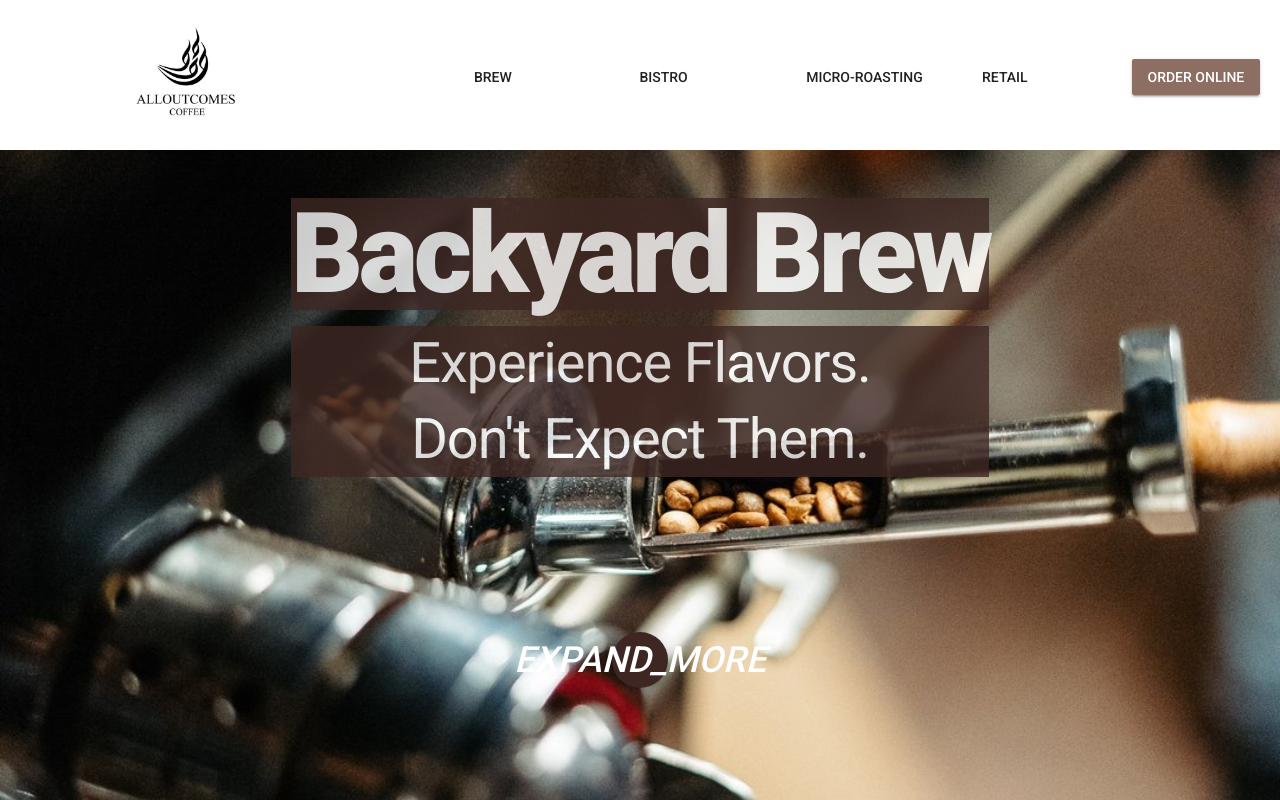
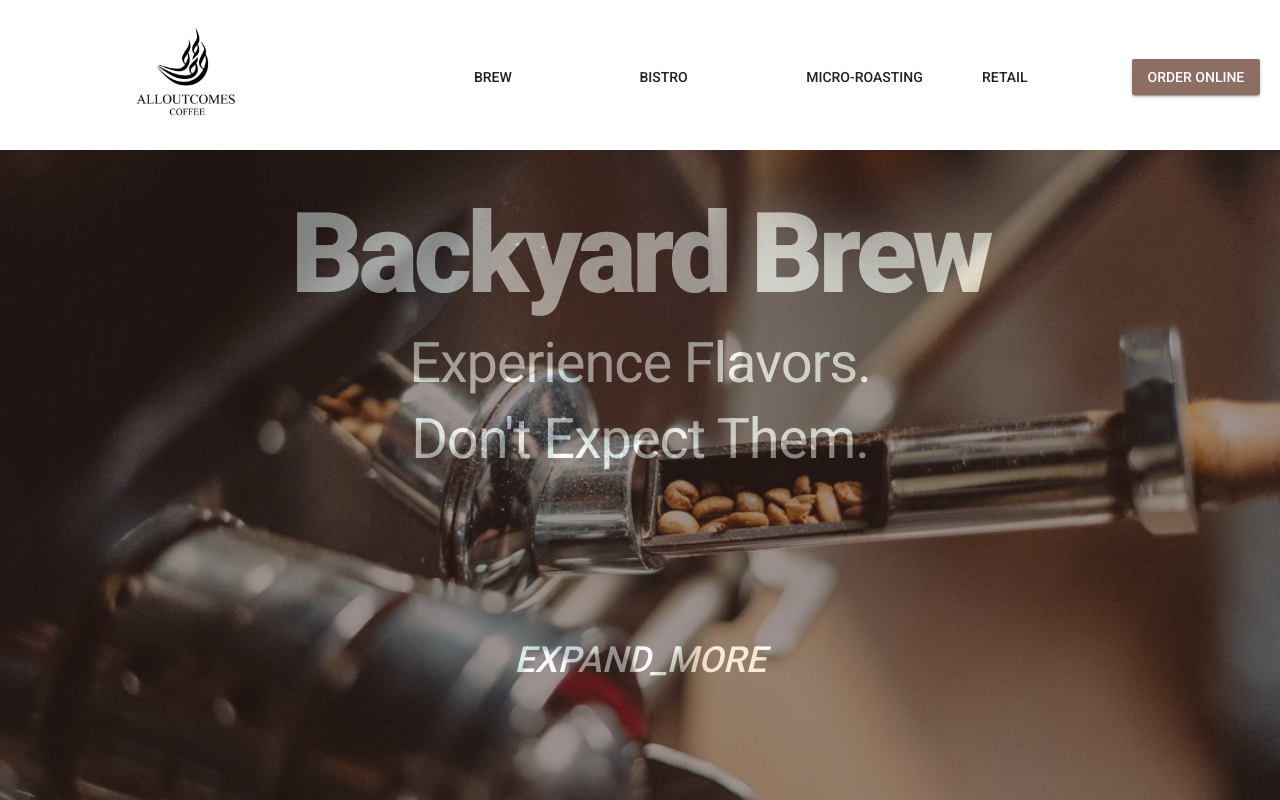
Before and after one commit to ibeckermayer/backyardbrew-frontend, a Vue app: page / in a window 1280 px wide. Built offline with nearby package versions, Linux system fonts and the light colour scheme.

Commit message:
background overlay, need to figure out how to make lettering not opaque

```diff
--- a/src/views/Home.vue
+++ b/src/views/Home.vue
@@ -1,13 +1,13 @@
 <template>
     <v-container fluid fill-height style="max-height:100vh;" class="home">
-        <v-layout justify-center align-center column pa-5>
+        <v-layout style="background:#3E2723;opacity:0.5;" justify-center align-center column pa-5>
             <v-flex>
-                <div style="background:#3E2723;opacity:0.8;">
-                    <div style="opacity:1.0;" class="display-4 font-weight-black white--text text-xs-center mb-3" >Backyard Brew</div>
+                <div>
+                    <div class="display-4 font-weight-black white--text text-xs-center mb-3" style="opacity:1.0;">Backyard Brew</div>
                 </div>
 
-                <div class="display-3 white--text text-xs-center" style="background:#3E2723;opacity:0.8;">Experience Flavors.</div>
-                <div class="display-3 white--text text-xs-center mb-5" style="background:#3E2723;opacity:0.8;">Don't Expect Them.</div>
+                <div class="display-3 white--text text-xs-center">Experience Flavors.</div>
+                <div class="display-3 white--text text-xs-center mb-5">Don't Expect Them.</div>
 
             </v-flex>
             <v-flex>
```
